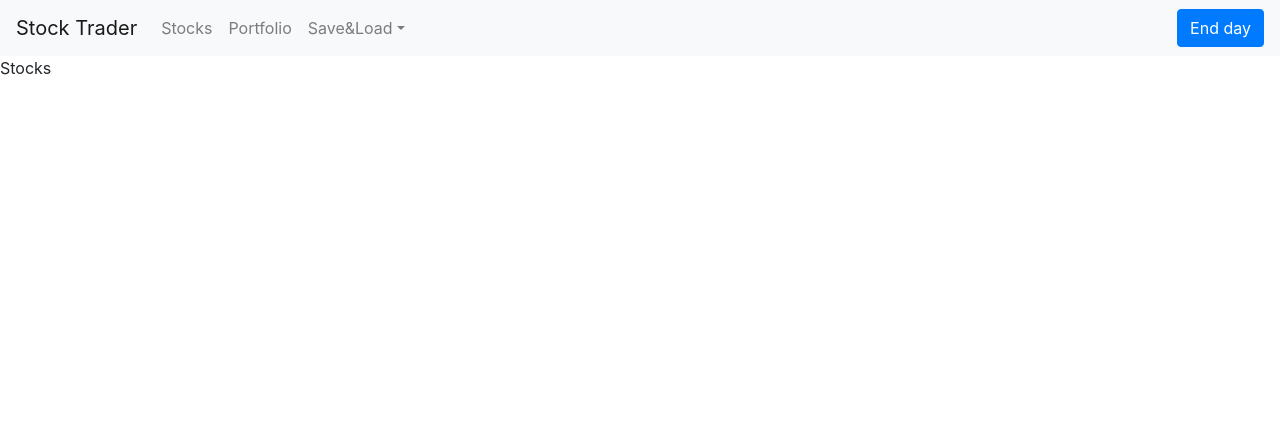
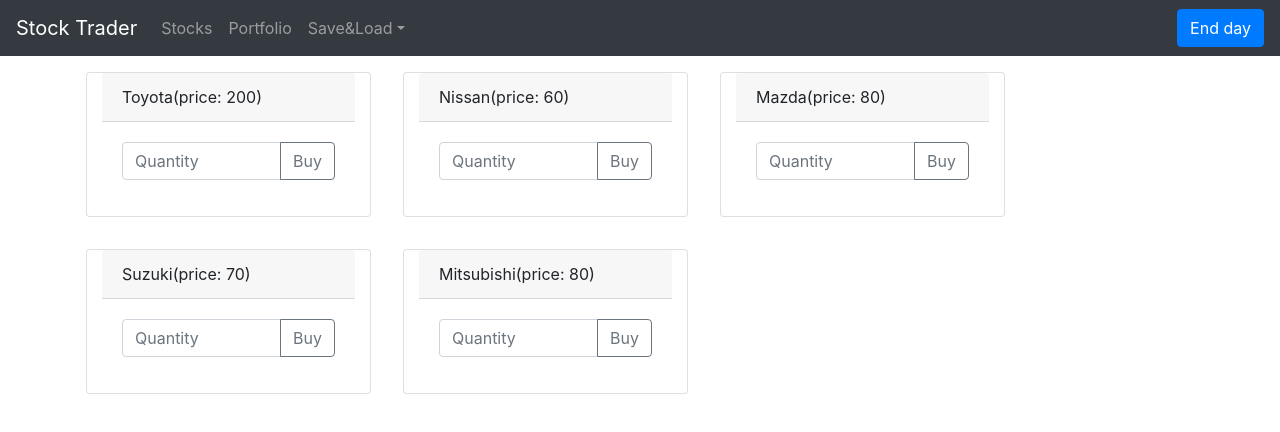
Before and after one commit to takuyakikuchi/vue-stock-trader, a Vue app: page /stocks in a window 1280 px wide. Shown: the top 432 px of the page. Built offline with nearby package versions, Linux system fonts and the light colour scheme.

Commit message:
added stock card

```diff
--- a/src/App.vue
+++ b/src/App.vue
@@ -1,7 +1,9 @@
 <template>
   <div id="app">
     <Header />
-    <router-view></router-view>
+    <div class="container">
+      <router-view />
+    </div>
   </div>
 </template>
 
--- a/src/components/Header.vue
+++ b/src/components/Header.vue
@@ -1,5 +1,5 @@
 <template>
-  <nav class="navbar navbar-expand-lg navbar-light bg-light">
+  <nav class="navbar navbar-expand-lg navbar-dark bg-dark">
     <router-link to="/" class="navbar-brand">Stock Trader</router-link>
     <button
       class="navbar-toggler"
@@ -15,10 +15,10 @@
     <div class="collapse navbar-collapse" id="navbarNavDropdown">
       <ul class="navbar-nav mr-auto">
         <li class="nav-item">
-          <a class="nav-link" href="#">Stocks</a>
+          <router-link to="/stocks" class="nav-link">Stocks</router-link>
         </li>
         <li class="nav-item">
-          <a class="nav-link" href="#">Portfolio</a>
+          <router-link to="/portfolio" class="nav-link">Portfolio</router-link>
         </li>
         <li class="nav-item dropdown">
           <a
@@ -31,9 +31,8 @@
             aria-expanded="false"
           >Save&Load</a>
           <div class="dropdown-menu" aria-labelledby="navbarDropdownMenuLink">
-            <a class="dropdown-item" href="#">Action</a>
-            <a class="dropdown-item" href="#">Another action</a>
-            <a class="dropdown-item" href="#">Something else here</a>
+            <a class="dropdown-item" href="#">Save</a>
+            <a class="dropdown-item" href="#">Load</a>
           </div>
         </li>
       </ul>
--- a/src/components/stocks/Stock.vue
+++ b/src/components/stocks/Stock.vue
@@ -0,0 +1,29 @@
+<template>
+  <div class="card col-sm-3 m-3">
+    <div class="card-header">{{stock.name}}(price: {{stock.value}})</div>
+    <div class="card-body">
+      <div class="input-group mb-3">
+        <input
+          type="text"
+          class="form-control"
+          placeholder="Quantity"
+          aria-label="Quantity"
+          aria-describedby="button-addon2"
+        />
+        <div class="input-group-append">
+          <button class="btn btn-outline-secondary" type="button" id="button-addon2">Buy</button>
+        </div>
+      </div>
+    </div>
+  </div>
+</template>
+
+<script>
+export default {
+  name: "Stock",
+  props: ["stock"]
+};
+</script>
+
+<style>
+</style>
--- a/src/components/stocks/Stocks.vue
+++ b/src/components/stocks/Stocks.vue
@@ -1,11 +1,28 @@
 <template>
-  <div id="Stocks">Stocks</div>
+  <div id="Stocks" class="row">
+    <Stock v-for="stock in stocks" :key="stock.id" :stock="stock" />
+  </div>
 </template>
 
 <script>
+import Stock from "./Stock.vue";
+
 export default {
   name: "Stocks",
-  components: {}
+  data() {
+    return {
+      stocks: [
+        { id: 1, name: "Toyota", value: 200 },
+        { id: 2, name: "Nissan", value: 60 },
+        { id: 3, name: "Mazda", value: 80 },
+        { id: 4, name: "Suzuki", value: 70 },
+        { id: 5, name: "Mitsubishi", value: 80 }
+      ]
+    };
+  },
+  components: {
+    Stock
+  }
 };
 </script>
 
```
